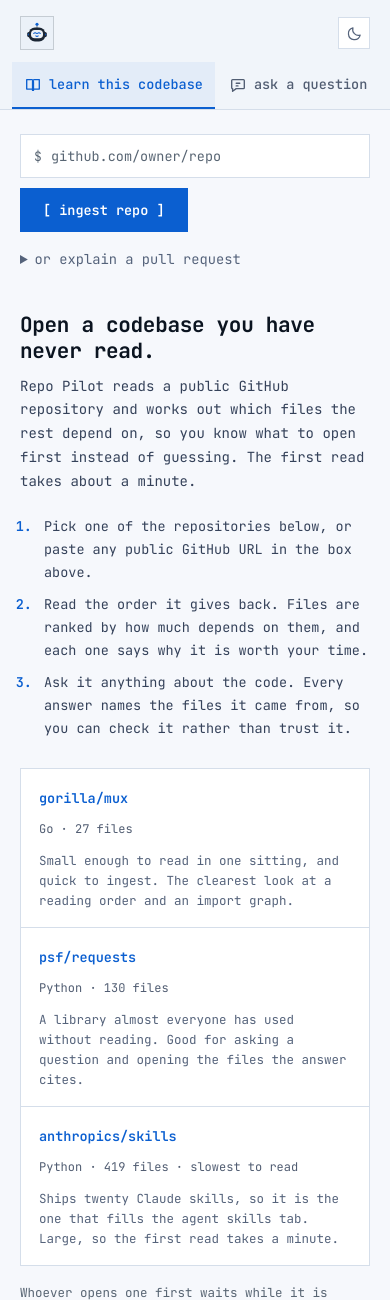
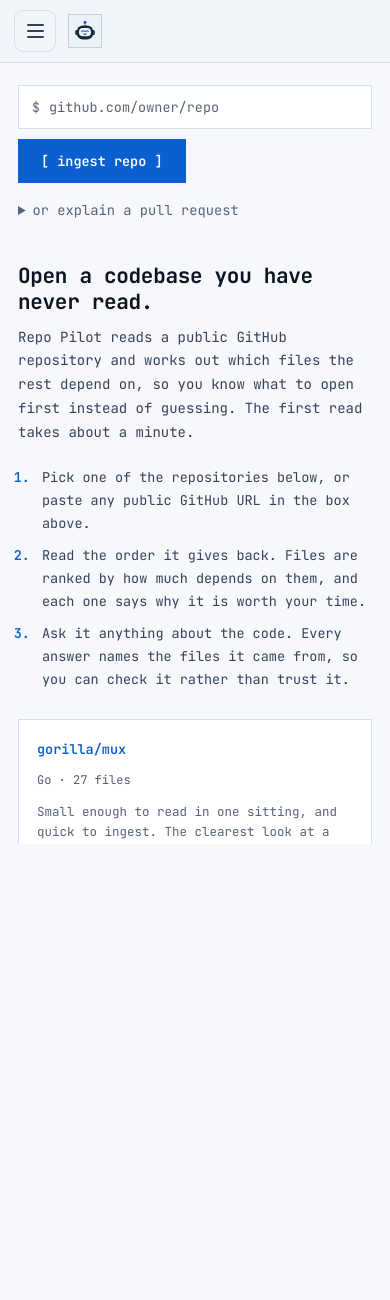
Before and after one commit to Rameen07304/repo-pilot, a FastAPI app: page /app in a window 390 px wide. Shown: the top 1300 px of the page. After the commit the page ends 844 px from the top, so only its background shows below. Run offline with FastAPI, Linux system fonts and the light colour scheme; parts of the project's set-up code (start-up, migrations or seed data) failed here and were passed over; some libraries are stand-ins or nearby versions.

Commit message:
A real navigation drawer on phones, and the rest of the prose measured
The horizontal tab strip fitted six tabs into 375px, but only by
hiding every description -- which is most of what tells you what a tab
is for. Below 768px the sidebar is now an off-canvas drawer behind a
hamburger, so the labels and their descriptions both fit. Scrim, the
page locked behind it, Escape to close, closes on choosing a tab,
reduced motion respected.

Two accessibility details that were not free:

The drawer is visibility:hidden when closed, not merely translated
off-screen, because an off-canvas panel that is still "visible" keeps
its links in the tab order -- a keyboard user would tab through a menu
they cannot see.

That is also what broke moving focus into the drawer, and the first
fix was wrong. visibility was being transitioned over 0.26s, so it
read as hidden for the whole opening slide, and a hidden element
cannot take focus: focus() was a silent no-op and the next Tab went
into the page behind the drawer. Forcing a reflow did not help,
because the computed value genuinely was hidden. It now flips
instantly on open and is only delayed on close, so it stays visible
while sliding out. Verified in a real browser at 375px: focus lands on
"learn this codebase", Escape returns it to the button.

The sentence at the top of each tab is the first thing a newcomer
reads there and was running to 81 characters a line, the note under it
to 91. Both measured now: 72 and 76 across all six tabs. #answer-text
already had one.

Hardening pass, which found nothing to fix and is worth saying so:
every feature run against a repository with one README and no code,
and against one with 316 files in no parsable language. All nine
endpoints returned 200 on both. Code health reports grade "—" and
"Nothing to grade" rather than the 100/A its own score implies.

```diff
--- a/app/interface/static/app.js
+++ b/app/interface/static/app.js
@@ -244,6 +244,60 @@ ingestForm.addEventListener("submit", async (e) => {
     }
 });
 
+// --- The phone navigation drawer ---
+//
+// Below 768px the sidebar is off-canvas. Everything here is a no-op on
+// a desktop width, where the drawer parts are display:none and the
+// sidebar is an ordinary column.
+const navToggle = document.getElementById("nav-toggle");
+const navScrim = document.getElementById("nav-scrim");
+const sidebarEl = document.getElementById("sidebar");
+
+function setNavOpen(open) {
+    if (!navToggle || !sidebarEl || !navScrim) return;
+    sidebarEl.classList.toggle("is-open", open);
+    navScrim.classList.toggle("is-open", open);
+    navToggle.setAttribute("aria-expanded", String(open));
+    // hidden rather than only transparent, so a closed scrim cannot
+    // swallow taps meant for the page under it.
+    navScrim.hidden = !open;
+    // The page behind a drawer should not scroll with it.
+    document.body.classList.toggle("nav-locked", open);
+    navToggle.querySelector(".visually-hidden").textContent =
+        open ? "Close the menu" : "Open the menu";
+}
+
+if (navToggle) {
+    navToggle.addEventListener("click", () => {
+        const open = navToggle.getAttribute("aria-expanded") === "true";
+        setNavOpen(!open);
+        // Opening moves the eye to the drawer; focus should follow it,
+        // and come back to the button when it closes.
+        if (!open) {
+            const first = sidebarEl.querySelector(".tab-btn");
+            // The drawer is visibility:hidden until .is-open lands, and a
+            // hidden element cannot take focus -- calling focus() right
+            // after the class change was a silent no-op, which left a
+            // keyboard user tabbing through the page behind the drawer.
+            // Reading a layout property forces the style recalc now.
+            // Deliberately not requestAnimationFrame: this has to work on
+            // a tab that is not painting.
+            void sidebarEl.offsetWidth;
+            if (first) first.focus();
+        }
+    });
+    navScrim.addEventListener("click", () => {
+        setNavOpen(false);
+        navToggle.focus();
+    });
+    document.addEventListener("keydown", (e) => {
+        if (e.key === "Escape" && navToggle.getAttribute("aria-expanded") === "true") {
+            setNavOpen(false);
+            navToggle.focus();
+        }
+    });
+}
+
 // --- Tabs ---
 document.querySelectorAll(".tab-btn").forEach((btn) => {
     btn.addEventListener("click", () => {
@@ -251,6 +305,8 @@ document.querySelectorAll(".tab-btn").forEach((btn) => {
         document.querySelectorAll(".tab-content").forEach((c) => c.classList.remove("active"));
         btn.classList.add("active");
         document.getElementById(btn.dataset.tab).classList.add("active");
+        // Picking a tab is the whole reason the drawer was open.
+        setNavOpen(false);
     });
 });
 
--- a/app/interface/static/style.css
+++ b/app/interface/static/style.css
@@ -1675,8 +1675,12 @@ code, pre, #citations-list, #repo-files, #repo-stack, #answer-meta {
 }
 .mode-text { max-width: 68ch; }
 .mode-title { font-size: 20px; font-weight: 700; letter-spacing: -0.01em; margin: 0 0 8px 0; color: var(--ink); }
-.mode-desc { font-size: 13.5px; line-height: 1.65; color: var(--ink-body); margin: 0; }
-.mode-note { font-size: 12px; line-height: 1.6; color: var(--ink-faint); margin: 8px 0 0 0; }
+/* The sentence at the top of each tab is the first thing a newcomer
+   reads there, and it decides whether the rest of the screen makes
+   sense. It was running to 81 characters a line, and the note under it
+   to 91. #answer-text already had a measure; these did not. */
+.mode-desc { font-size: 13.5px; line-height: 1.65; color: var(--ink-body); margin: 0; max-width: 72ch; }
+.mode-note { font-size: 12px; line-height: 1.6; color: var(--ink-faint); margin: 8px 0 0 0; max-width: 76ch; }
 .mode-note::before { content: "// "; }
 .mode-header .cmd-btn { flex-shrink: 0; margin-top: 2px; }
 
@@ -2109,73 +2113,113 @@ body.has-fullscreen-diagram { overflow: hidden; }
 
 /* ---------- App shell on narrow screens ---------- */
 
+/* The phone bar and the drawer it opens. Desktop never sees either. */
+.mobile-bar, .nav-scrim { display: none; }
+/* Set only while the drawer is open, so the page cannot scroll behind it. */
+body.nav-locked { overflow: hidden; }
+
 @media (max-width: 768px) {
     .app-shell { flex-direction: column; }
 
-    /* The sidebar stops being a box and lets its children join the
-       shell's column directly. Stacked as one block it was 351px of
-       nav sitting on top of the content: scroll down to read anything
-       and all six tabs were off-screen with no way back. As loose
-       children they can be reordered and the nav alone can stick. */
-    .sidebar { display: contents; }
-
-    .sidebar-top {
-        order: 0;
-        padding: 16px 20px 12px;
-        background: var(--surface-alt);
-    }
-
-    .sidebar-nav {
-        order: 1;
+    .mobile-bar {
+        display: flex;
+        align-items: center;
+        gap: 12px;
         position: sticky;
         top: 0;
-        z-index: 20;
-        flex-direction: row;
-        flex-wrap: nowrap;
-        gap: 2px;
-        padding: 0 12px;
+        z-index: 40;
+        padding: 10px 14px;
         background: var(--surface-alt);
         border-bottom: 1px solid var(--hairline);
-        /* Six tabs will not fit 375px, so the strip scrolls sideways
-           rather than wrapping into rows that change height as you
-           move between tabs. */
-        overflow-x: auto;
-        overscroll-behavior-x: contain;
-        scrollbar-width: none;
     }
-    .sidebar-nav::-webkit-scrollbar { display: none; }
-
-    .sidebar-nav .tab-btn {
+    .mobile-bar-brand { display: flex; align-items: center; font-size: 14px; }
+
+    .nav-toggle {
+        display: grid;
+        place-items: center;
+        width: 42px;
+        height: 42px;
         flex: 0 0 auto;
-        width: auto;
-        align-items: center;
-        gap: 7px;
-        padding: 13px 12px;
-        /* A left bar reads as nothing in a horizontal strip. */
-        border-left: none;
-        border-bottom: 2px solid transparent;
-        white-space: nowrap;
+        padding: 0;
+        background: transparent;
+        border: 1px solid var(--hairline);
+        border-radius: 9px;
+        color: var(--ink-body);
+        cursor: pointer;
     }
-    .sidebar-nav .tab-btn.active {
-        border-left-color: transparent;
-        border-bottom-color: var(--accent);
+    .nav-toggle-box { display: grid; gap: 4px; width: 17px; }
+    .nav-toggle-bar {
+        height: 2px;
+        border-radius: 2px;
+        background: currentColor;
+        transition: transform 0.22s ease, opacity 0.18s ease;
     }
-    .nav-desc { display: none; }
-
-    .app-main { order: 2; padding: 24px 20px; }
-
-    /* Below the content: useful, but not worth another 200px between
-       the tabs and what you came to read. */
-    .sidebar-repo-info, .sidebar-recent {
-        order: 3;
-        margin-top: 0;
-        padding: 18px 20px;
-        border-top: 1px solid var(--hairline);
-        background: var(--surface-alt);
+    /* The three bars fold into a cross, so the control says what it will
+       do next rather than needing a second icon. */
+    .nav-toggle[aria-expanded="true"] .nav-toggle-bar:nth-child(1) {
+        transform: translateY(6px) rotate(45deg);
     }
-
-    /* Touch targets. The close buttons were 18px squares. */
+    .nav-toggle[aria-expanded="true"] .nav-toggle-bar:nth-child(2) { opacity: 0; }
+    .nav-toggle[aria-expanded="true"] .nav-toggle-bar:nth-child(3) {
+        transform: translateY(-6px) rotate(-45deg);
+    }
+
+    /* The drawer. A horizontal tab strip fitted on a phone but had to
+       hide every description to do it, which is most of what tells you
+       what a tab is for. Off-canvas, it can show the labels in full. */
+    .sidebar {
+        position: fixed;
+        inset: 0 auto 0 0;
+        z-index: 60;
+        width: min(310px, 86vw);
+        height: 100dvh;
+        padding: 20px 18px 28px;
+        border-right: 1px solid var(--hairline);
+        overflow-y: auto;
+        overscroll-behavior: contain;
+        transform: translateX(-101%);
+        /* visibility, not just transform: an off-canvas panel that is
+           still "visible" keeps its links in the tab order, so a
+           keyboard user tabs through a menu they cannot see.
+
+           The timing matters. Transitioning visibility over 0.26s means
+           it reads as hidden for the whole opening slide, and a hidden
+           element cannot take focus -- which silently broke moving
+           focus into the drawer. So it flips instantly on open, and is
+           only delayed on close, to stay visible while it slides out. */
+        visibility: hidden;
+        transition: transform 0.26s cubic-bezier(0.32, 0.72, 0, 1),
+                    visibility 0s linear 0.26s;
+    }
+    .sidebar.is-open {
+        transform: translateX(0);
+        visibility: visible;
+        transition: transform 0.26s cubic-bezier(0.32, 0.72, 0, 1), visibility 0s;
+    }
+
+    .nav-scrim {
+        display: block;
+        position: fixed;
+        inset: 0;
+        z-index: 50;
+        background: rgba(6, 10, 18, 0.5);
+        opacity: 0;
+        transition: opacity 0.26s ease;
+    }
+    .nav-scrim.is-open { opacity: 1; }
+
+    /* The drawer already carries the brand in the bar above it. */
+    .sidebar-top { display: none; }
+    .sidebar-nav { flex-direction: column; gap: 2px; }
+    .sidebar-nav .tab-btn { width: 100%; padding: 12px 12px; }
+    .nav-desc { display: block; }
+
+    .app-main { padding: 22px 18px; }
     .tool-btn { min-width: 40px; min-height: 40px; }
+}
+
+@media (max-width: 768px) and (prefers-reduced-motion: reduce) {
+    .sidebar, .nav-scrim, .nav-toggle-bar { transition: none; }
 }
 
 /* ==============================================================
--- a/app/interface/templates/app.html
+++ b/app/interface/templates/app.html
@@ -39,8 +39,27 @@
 </head>
 <body class="app-body">
     <a href="#main" class="skip-link">skip to content</a>
+
+    {# Phone only. The sidebar becomes an off-canvas drawer below 768px,
+       so something has to open it and the brand has to live somewhere
+       that is always on screen. Hidden from desktop entirely rather
+       than styled away, so there is one set of controls at a time. #}
+    <div class="mobile-bar">
+        <button type="button" id="nav-toggle" class="nav-toggle"
+                aria-expanded="false" aria-controls="sidebar">
+            <span class="nav-toggle-box" aria-hidden="true">
+                <span class="nav-toggle-bar"></span>
+                <span class="nav-toggle-bar"></span>
+                <span class="nav-toggle-bar"></span>
+            </span>
+            <span class="visually-hidden">Open the menu</span>
+        </button>
+        <span class="mobile-bar-brand">{% include "_brand.html" %}</span>
+    </div>
+    <div class="nav-scrim" id="nav-scrim" hidden></div>
+
     <div class="app-shell">
-        <aside class="sidebar">
+        <aside class="sidebar" id="sidebar">
             <div class="sidebar-top">
             <h1 class="sidebar-logo-heading">{% include "_brand.html" %}</h1>
             <button type="button" class="theme-toggle" data-theme-toggle aria-pressed="false">
```
Also changed, not shown: tests/frontend/test_features.js (+81 -0 lines).
